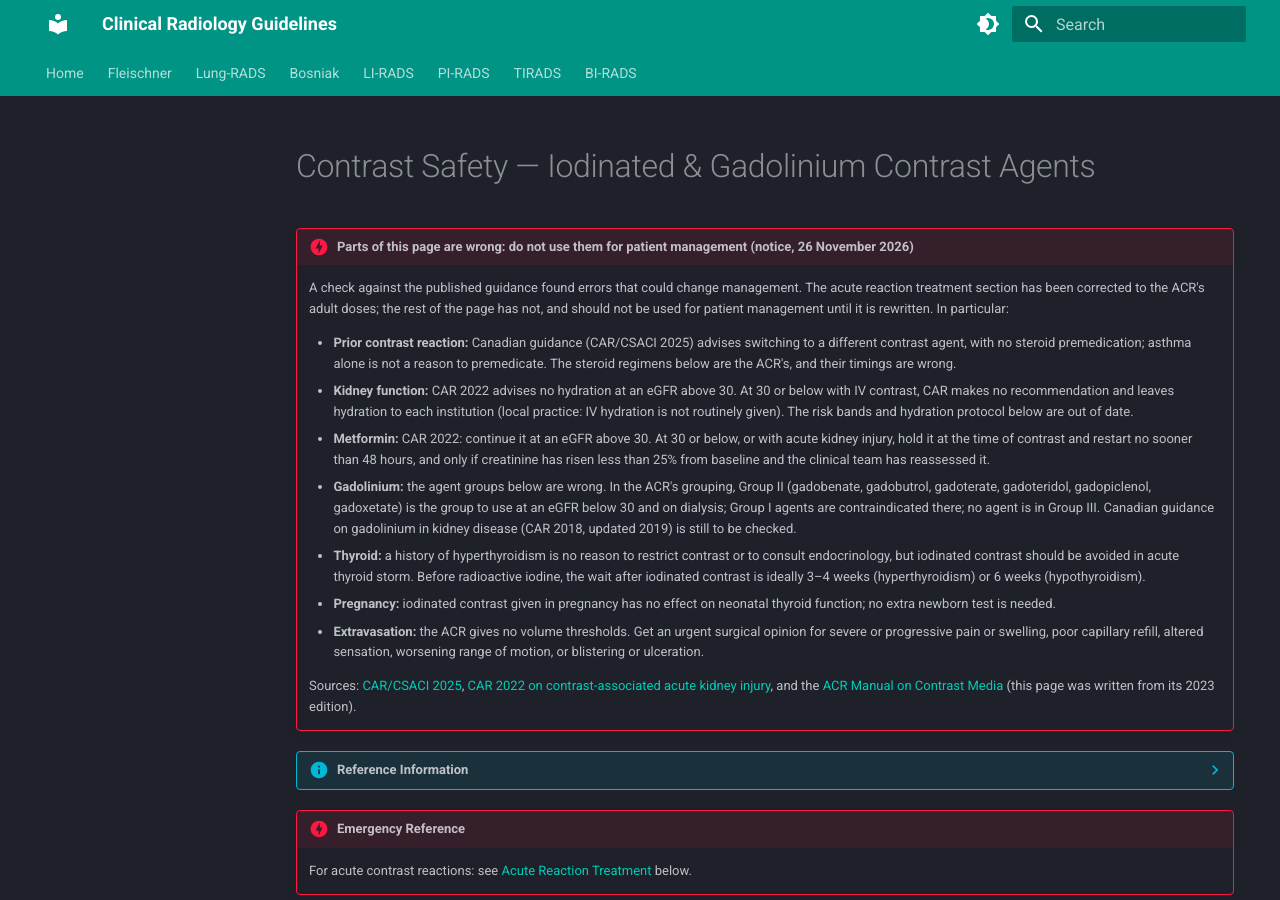
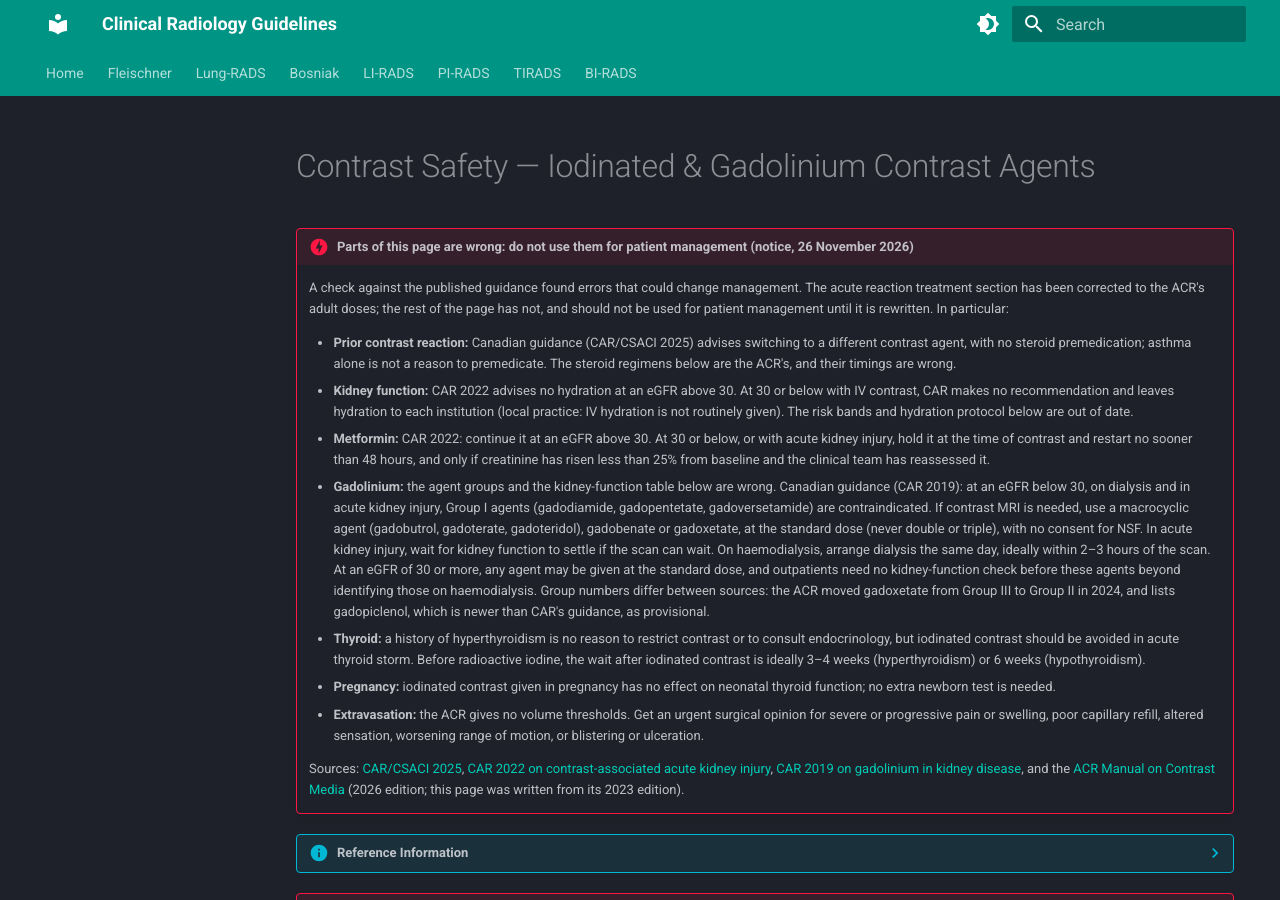
Before and after one commit to dfergs93/guidelines_manager, an MkDocs documentation site: the page built from docs/contrast/contrast_safety.md, in a window 1280 px wide and 900 px high. Built offline with MkDocs 1.6.1 and Material for MkDocs 9.7.7, drawn with Linux system fonts in a browser that asks for light colours; comment, search, counter and statistics services are not loaded.

Commit message:
docs(contrast): gadolinium notice follows CAR 2019 (owner's lead); ACR 2026 edition named
Co-Authored-By: Claude Opus 5.5 <noreply@anthropic.com>
Claude-Session: https://claude.ai/code/session_018rxg1PuJtLzstwBW3FFyVK

```diff
--- a/docs/contrast/contrast_safety.md
+++ b/docs/contrast/contrast_safety.md
@@ -10,12 +10,12 @@ title: Contrast Safety
     - **Prior contrast reaction:** Canadian guidance (CAR/CSACI 2025) advises switching to a different contrast agent, with no steroid premedication; asthma alone is not a reason to premedicate. The steroid regimens below are the ACR's, and their timings are wrong.
     - **Kidney function:** CAR 2022 advises no hydration at an eGFR above 30. At 30 or below with IV contrast, CAR makes no recommendation and leaves hydration to each institution (local practice: IV hydration is not routinely given). The risk bands and hydration protocol below are out of date.
     - **Metformin:** CAR 2022: continue it at an eGFR above 30. At 30 or below, or with acute kidney injury, hold it at the time of contrast and restart no sooner than 48 hours, and only if creatinine has risen less than 25% from baseline and the clinical team has reassessed it.
-    - **Gadolinium:** the agent groups below are wrong. In the ACR's grouping, Group II (gadobenate, gadobutrol, gadoterate, gadoteridol, gadopiclenol, gadoxetate) is the group to use at an eGFR below 30 and on dialysis; Group I agents are contraindicated there; no agent is in Group III. Canadian guidance on gadolinium in kidney disease (CAR 2018, updated 2019) is still to be checked.
+    - **Gadolinium:** the agent groups and the kidney-function table below are wrong. Canadian guidance (CAR 2019): at an eGFR below 30, on dialysis and in acute kidney injury, Group I agents (gadodiamide, gadopentetate, gadoversetamide) are contraindicated. If contrast MRI is needed, use a macrocyclic agent (gadobutrol, gadoterate, gadoteridol), gadobenate or gadoxetate, at the standard dose (never double or triple), with no consent for NSF. In acute kidney injury, wait for kidney function to settle if the scan can wait. On haemodialysis, arrange dialysis the same day, ideally within 2–3 hours of the scan. At an eGFR of 30 or more, any agent may be given at the standard dose, and outpatients need no kidney-function check before these agents beyond identifying those on haemodialysis. Group numbers differ between sources: the ACR moved gadoxetate from Group III to Group II in 2024, and lists gadopiclenol, which is newer than CAR's guidance, as provisional.
     - **Thyroid:** a history of hyperthyroidism is no reason to restrict contrast or to consult endocrinology, but iodinated contrast should be avoided in acute thyroid storm. Before radioactive iodine, the wait after iodinated contrast is ideally 3–4 weeks (hyperthyroidism) or 6 weeks (hypothyroidism).
     - **Pregnancy:** iodinated contrast given in pregnancy has no effect on neonatal thyroid function; no extra newborn test is needed.
     - **Extravasation:** the ACR gives no volume thresholds. Get an urgent surgical opinion for severe or progressive pain or swelling, poor capillary refill, altered sensation, worsening range of motion, or blistering or ulceration.
 
-    Sources: [CAR/CSACI 2025](https://car.ca/wp-content/uploads/2025/05/CAR_CSACI-Practice-Guidance-for-Contrast-Media-Hypersensitivity_2025.pdf), [CAR 2022 on contrast-associated acute kidney injury](https://doi.org/10.1177/20543581221097455), and the [ACR Manual on Contrast Media](https://www.acr.org/Clinical-Resources/Clinical-Tools-and-Reference/Contrast-Manual) (this page was written from its 2023 edition).
+    Sources: [CAR/CSACI 2025](https://car.ca/wp-content/uploads/2025/05/CAR_CSACI-Practice-Guidance-for-Contrast-Media-Hypersensitivity_2025.pdf), [CAR 2022 on contrast-associated acute kidney injury](https://doi.org/10.1177/20543581221097455), [CAR 2019 on gadolinium in kidney disease](https://doi.org/10.1016/j.carj.2019.04.001), and the [ACR Manual on Contrast Media](https://www.acr.org/Clinical-Resources/Clinical-Tools-and-Reference/Contrast-Manual) (2026 edition; this page was written from its 2023 edition).
 
 ??? info "Reference Information"
     **Full Name:** ACR Manual on Contrast Media
```
